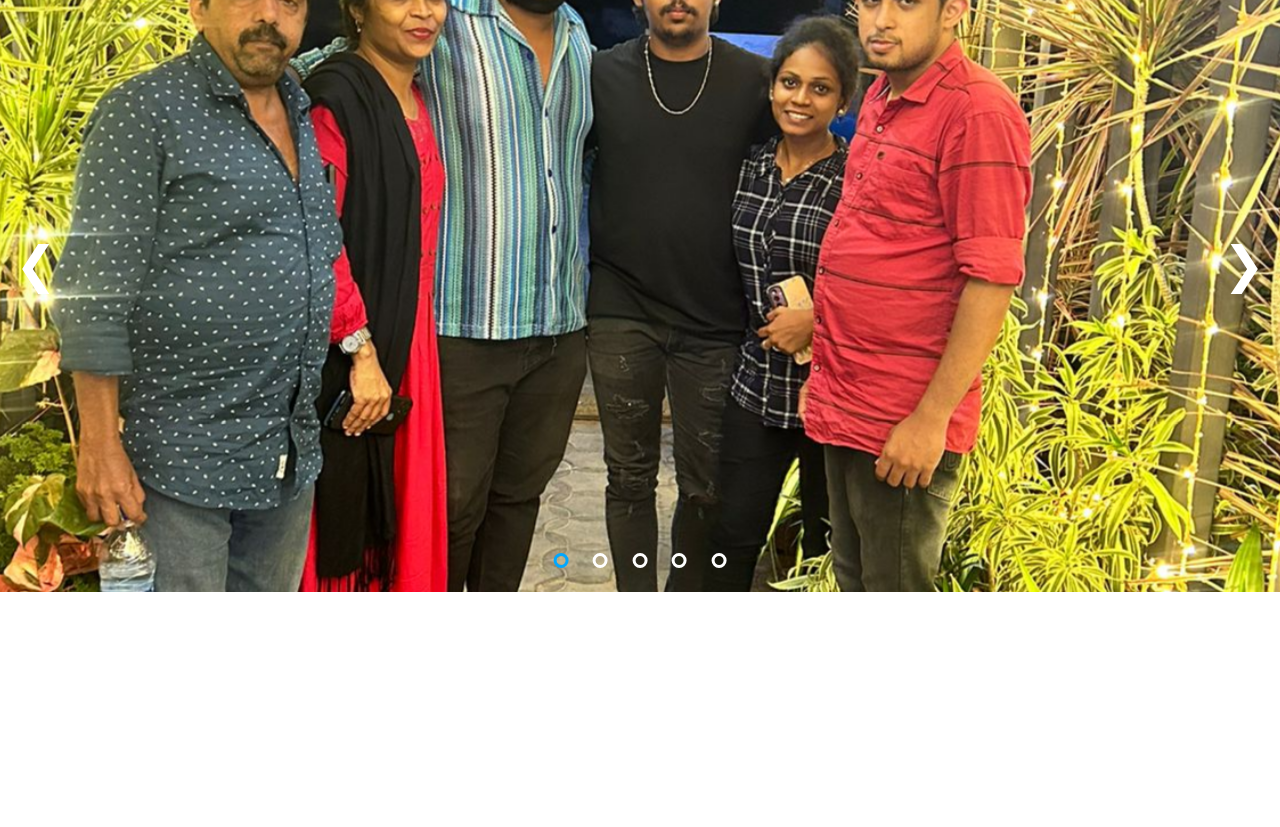
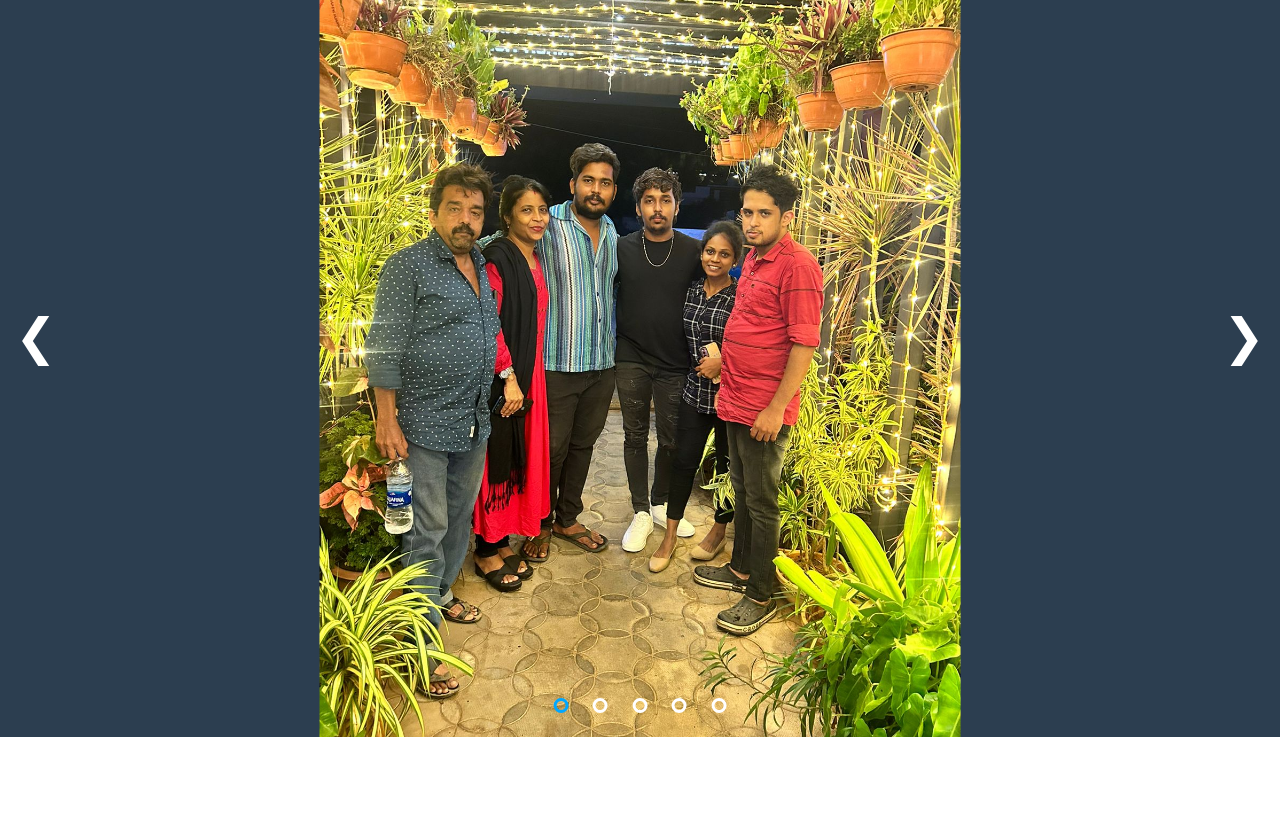
Before and after one commit to God21531/sachin, a plain HTML site: page index.html in a window 1280 px wide. Shown: the part 63-890 px from the top of the page. Drawn offline with Linux system fonts and the light colour scheme.

Commit message:
Add files via upload

```diff
--- a/cssfile.css
+++ b/cssfile.css
@@ -59,7 +59,7 @@ header {
   background: #2c3e50; /* darckblue */
 }
 .myslide {
-  height: 655px;
+  height: 800px;
   display: none;
   overflow: hidden;
 }
@@ -188,7 +188,7 @@ img {
   animation-duration: 40s;
   width: 200px;
   height: 300px;
-  object-fit: cover;
+  object-fit: contain;
 }
 @-webkit-keyframes zoomin {
   from {
```
